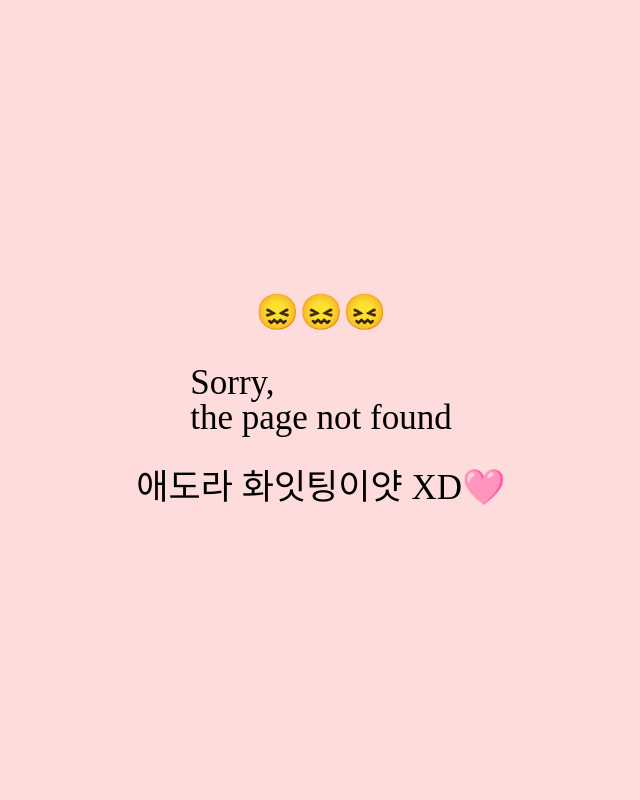
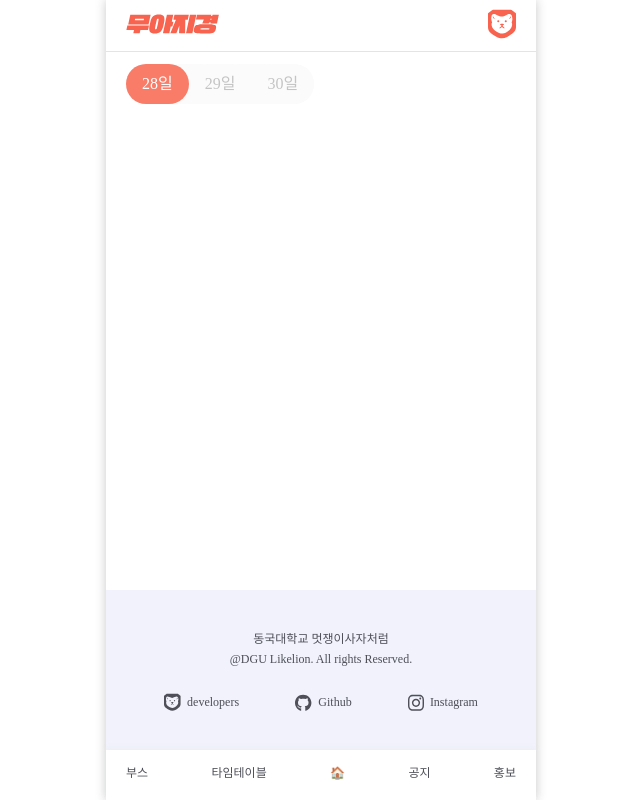
Before and after one commit to dudtlstm/2024_spring_festival_front, a React (Vite) app: page /booth28 in a window 1280 px wide. Before the commit this address had no page. Shown: the whole page, without its empty margins (319-959 px from the left). Built offline with nearby package versions, Linux system fonts and the light colour scheme.

Commit message:
✨ Feat: 부스 페이지 - 라우터 설정

```diff
--- a/src/components/layouts/nav/Nav.jsx
+++ b/src/components/layouts/nav/Nav.jsx
@@ -1,11 +1,11 @@
-import React from "react";
-import * as S from "./style";
-import { Link } from "react-router-dom";
+import React from 'react';
+import * as S from './style';
+import { Link } from 'react-router-dom';
 
 const Nav = () => {
   return (
     <S.NavWrapper>
-      <Link to="booths">
+      <Link to="booth28">
         <div>부스</div>
       </Link>
       <Link to="timeTable">
--- a/src/pages/booth/Booth.jsx
+++ b/src/pages/booth/Booth28.jsx
@@ -2,7 +2,7 @@ import React from 'react';
 import { Link } from 'react-router-dom';
 import DataSelector from '../../components/booth/dateSelector/DateSelector';
 
-const Booth = () => {
+const Booth28 = () => {
   return (
     <>
       {/* <div>Booth</div>
@@ -12,4 +12,4 @@ const Booth = () => {
   );
 };
 
-export default Booth;
+export default Booth28;
```
Also changed, not shown: src/router.jsx (+20 -20 lines).
